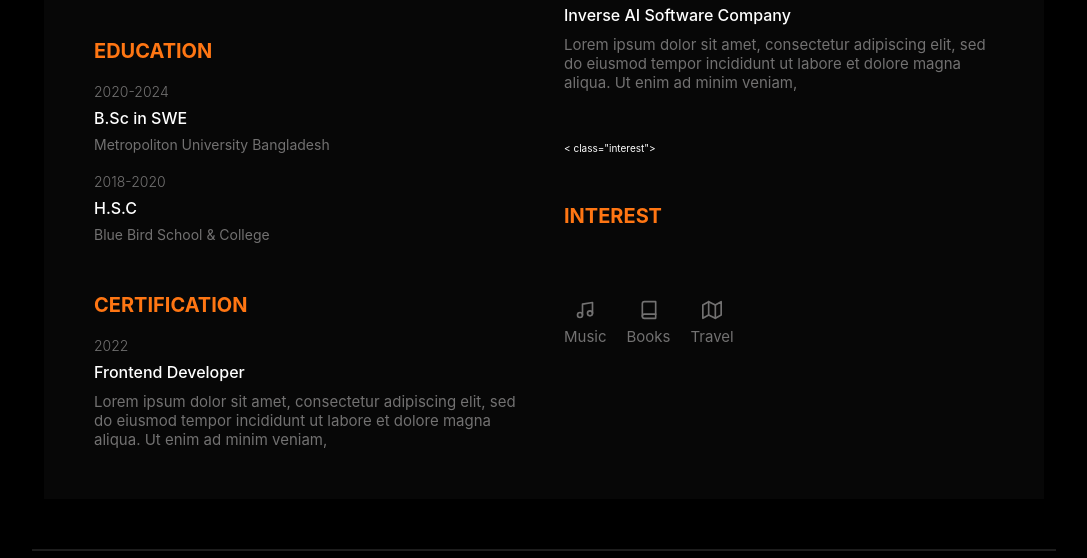
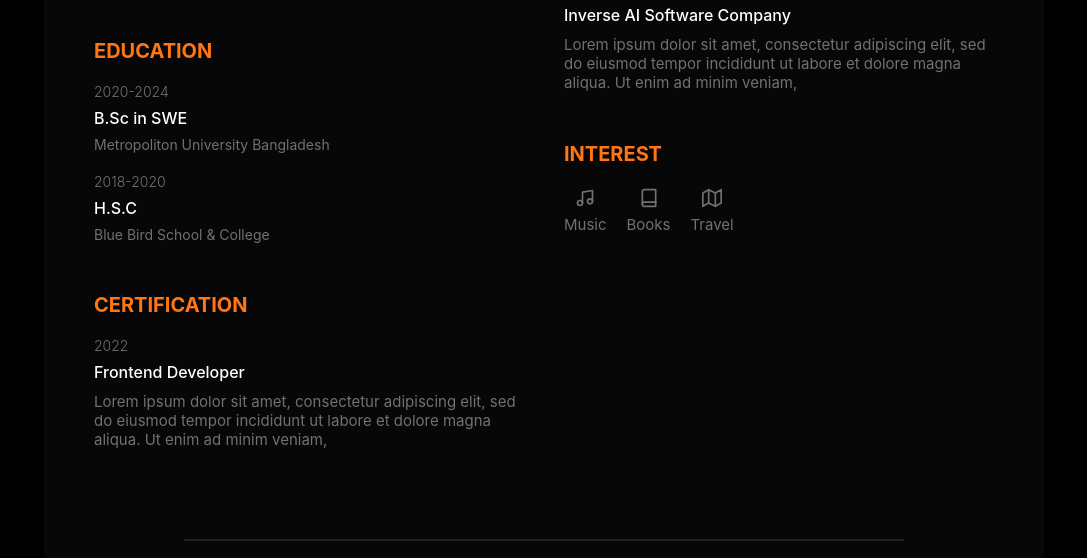
Before and after one commit to prottoy5/resume, a plain HTML site: page index.html in a window 1280 px wide. Shown: the part 1029-1587 px from the top of the page, without its empty margins (96-1183 px from the left). Drawn offline with nearby package versions, Linux system fonts and the light colour scheme.

Commit message:
Update index.html

```diff
--- a/index.html
+++ b/index.html
@@ -137,7 +137,7 @@
         </div>
       </div>
 
-      < class="interest">
+      <div class="interest">
         <h3 class="title">Interest</h3>
         <div class="interest_items">
           <div class="interest_item">
```
